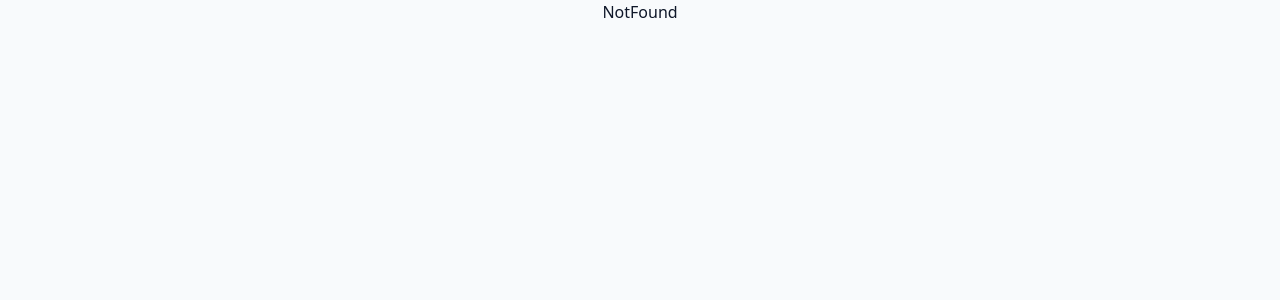
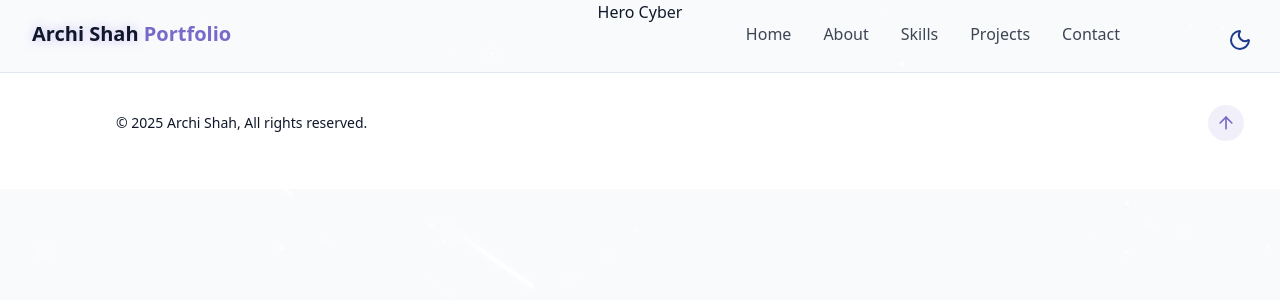
Before and after one commit to archishah61/Portfolio, a React (Vite) app: page /cybersecurity in a window 1280 px wide. Shown: the top 300 px of the page. Built offline with nearby package versions, Linux system fonts and the light colour scheme.

Commit message:
add : cybersecurity page added

```diff
--- a/src/App.jsx
+++ b/src/App.jsx
@@ -1,6 +1,7 @@
 import { BrowserRouter, Route, Routes } from "react-router-dom"
 import Home from "./pages/Home"
 import NotFound from "./pages/NotFound"
+import Cyber from "./pages/Cyber"
 function App() {
   return (
     <>
@@ -8,6 +9,7 @@ function App() {
         <Routes>
           <Route index element={<Home />} />
           <Route path="*" element={<NotFound />} />
+          <Route path="/cybersecurity" element={<Cyber />} />
         </Routes>
       </BrowserRouter>
     </>
--- /dev/null
+++ b/src/components/HeroCyber.jsx
@@ -0,0 +1,7 @@
+export default function HeroCyber() {
+    return (
+        <div>
+            <h1>Hero Cyber</h1>
+        </div>
+    )
+}
--- /dev/null
+++ b/src/pages/Cyber.jsx
@@ -0,0 +1,30 @@
+import Footer from "../components/Footer"
+import HeroCyber from "../components/HeroCyber"
+import Navbar from "../components/Navbar"
+import StarBackground from "../components/StarBackground"
+import ThemeToggle from "../components/ThemeToggle"
+
+function Cyber() {
+    return (
+        <div className="min-h-screen bg-background text-foreground overflow-x-hidden">
+            {/* Theme Toggle */}
+            <ThemeToggle />
+
+            {/* Background Effects */}
+            <StarBackground />
+
+            {/* Navbar */}
+            <Navbar />
+
+            {/* Main Content */}
+            <main>
+                <HeroCyber/>
+            </main>
+
+            {/* Footer */}
+            <Footer />
+        </div>
+    )
+}
+
+export default Cyber
```
